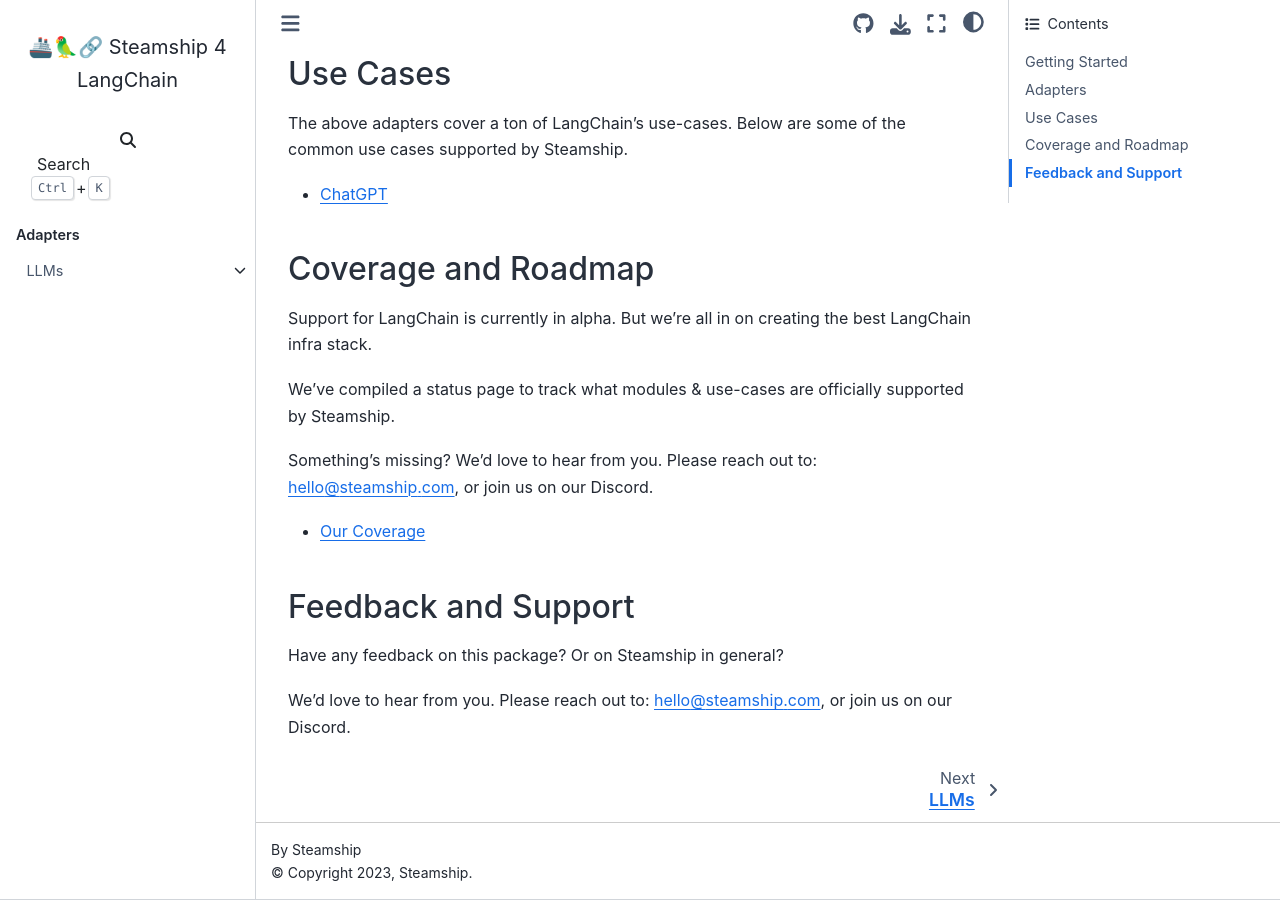
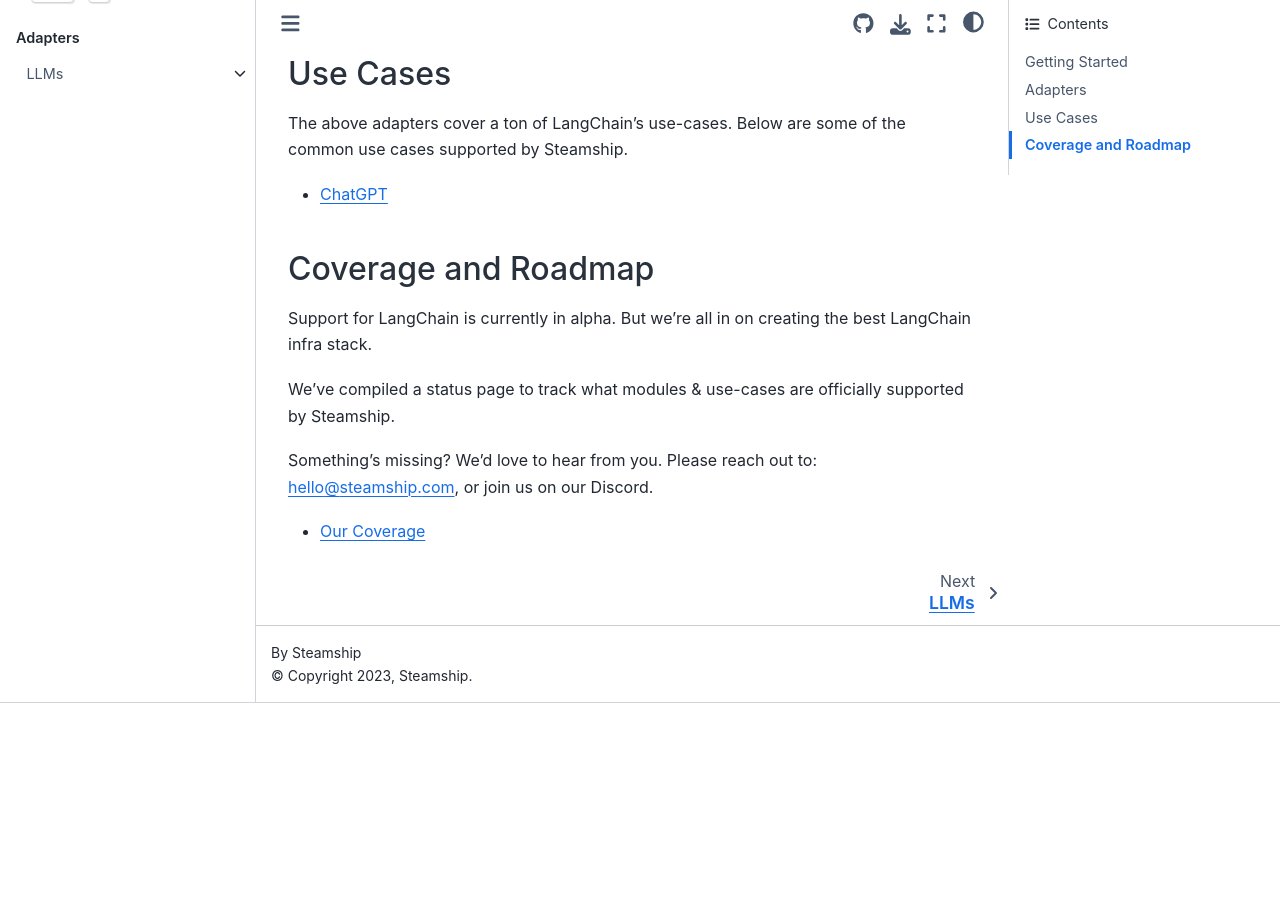
Before and after one commit to steamship-core/steamship-langchain, a Sphinx documentation site: the page built from docs/index.rst, in a window 1280 px wide and 900 px high, scrolled down 902 px. Built offline with Sphinx 7.4.7 and the Sphinx Book theme 1.1.4, drawn with Linux system fonts in a browser that asks for light colours; pages that are not in the unit, such as notebooks, are missing from menus; the version number could not be read and is left out; after the commit the page ends 1605 px from its top, so only the background shows below that.

Commit message:
Fixes based on feedback

```diff
--- a/docs/index.rst
+++ b/docs/index.rst
@@ -90,10 +90,3 @@
    :hidden:
 
    support/coverage.md
-
-
-Feedback and Support
-----------------------
-Have any feedback on this package? Or on Steamship in general?
-
-We'd love to hear from you. Please reach out to: hello@steamship.com, or join us on our Discord.
```
Also changed, not shown: README.md (+3 -3 lines), docs/getting_started/getting_started.md (+3 -3 lines).
